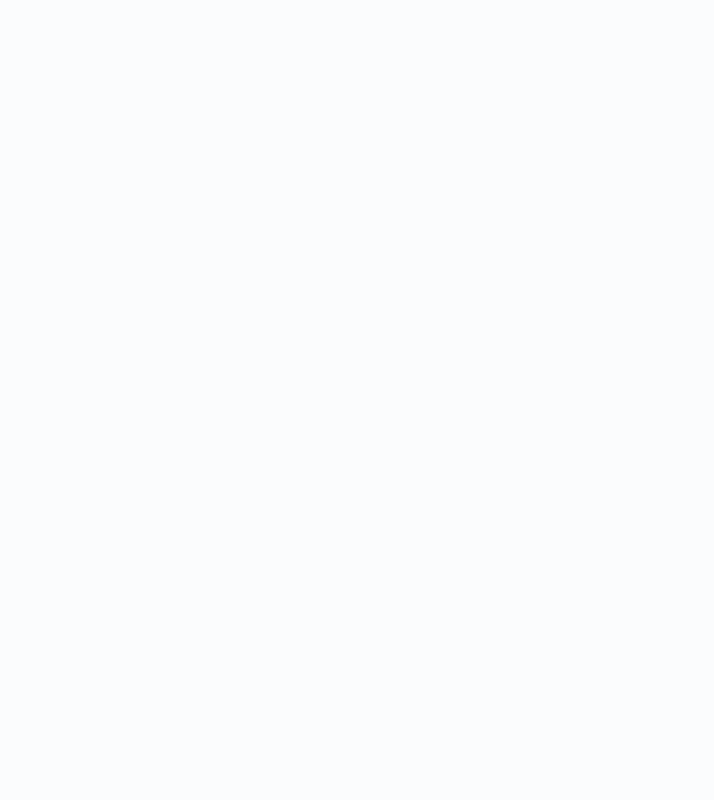
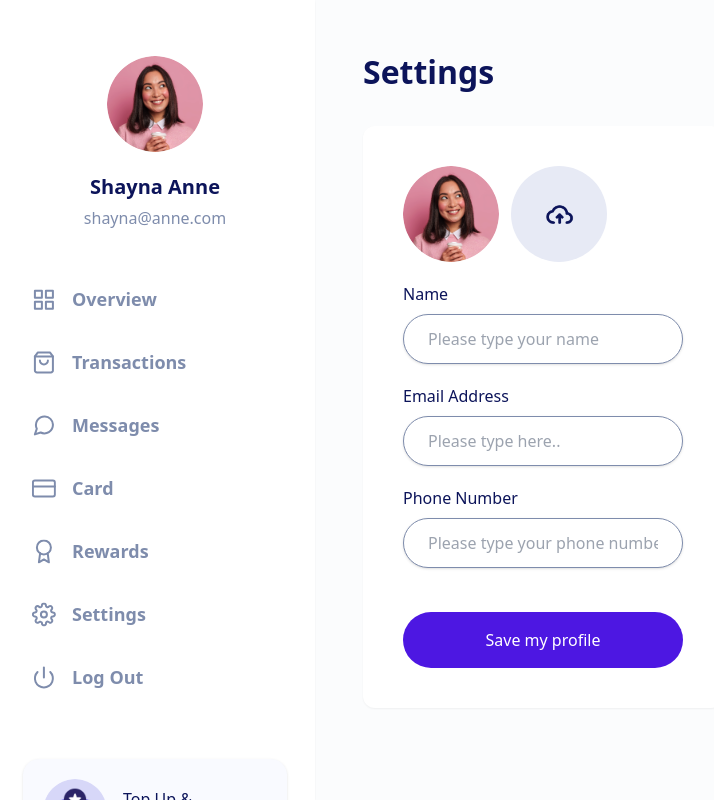
Before and after one commit to yayakyogi/storegg, a React (Create React App) app: page /settings in a window 1280 px wide. Before the commit this address had no page. Shown: the whole page, without its empty margins (5-719 px from the left). Built offline with nearby package versions, Linux system fonts and the light colour scheme.

Commit message:
fix settings page

```diff
--- a/src/app/index.tsx
+++ b/src/app/index.tsx
@@ -1,6 +1,12 @@
 import { BrowserRouter as Router, Route, Routes } from "react-router-dom";
 import "./index.css";
-import { ElementPage, Overview, Transactions, Details } from "../pages";
+import {
+  ElementPage,
+  Overview,
+  Transactions,
+  Details,
+  Settings,
+} from "../pages";
 
 function App() {
   return (
@@ -11,6 +17,7 @@ function App() {
           <Route path="/member" element={<Overview />} />
           <Route path="/transactions" element={<Transactions />} />
           <Route path="/details/:id" element={<Details />} />
+          <Route path="/settings" element={<Settings />} />
         </Routes>
       </Router>
     </>
--- a/src/assets/icon/index.tsx
+++ b/src/assets/icon/index.tsx
@@ -2,5 +2,7 @@ import Icon from "./icon.png";
 import Icon1 from "./icon-1.png";
 import Icon2 from "./icon-2.png";
 import Logo from "./logo.png";
+import IcTrash from "./ic-trash.png";
+import IcUpload from "./ic-upload.png";
 
-export { Icon, Icon1, Icon2, Logo };
+export { Icon, Icon1, Icon2, Logo, IcTrash, IcUpload };
--- a/src/components/atom/inputText/index.tsx
+++ b/src/components/atom/inputText/index.tsx
@@ -11,7 +11,7 @@ const InputText = ({
   className,
 }: TextinputProps) => {
   const classNames = [
-    "px-6 py-2 bg-white shadow rounded-full w-full placeholder:text-base border focus:outline-none border focus:border-2 mb-1",
+    "px-6 py-3 bg-white shadow rounded-full w-full placeholder:text-base border focus:outline-none mb-3",
     className,
   ];
 
--- a/src/components/organism/tableTransactions/index.tsx
+++ b/src/components/organism/tableTransactions/index.tsx
@@ -112,7 +112,7 @@ const TableTransactions = ({ type }: TableTransactionsProps) => {
                       type="link"
                       href="/details/GG001"
                       onClickAction={() => console.log("action")}
-                      className="py-2 px-8 bg-gray2 text-sm"
+                      className="py-2 px-8 bg-gray2 text-sm rounded-full"
                     >
                       Destails
                     </Button>
--- a/src/pages/member/index.tsx
+++ b/src/pages/member/index.tsx
@@ -1,5 +1,6 @@
 import Overview from "./overview";
 import Transactions from "./transactions";
 import Details from "./details";
+import Settings from "./settings";
 
-export { Overview, Transactions, Details };
+export { Overview, Transactions, Details, Settings };
--- /dev/null
+++ b/src/pages/member/settings/index.tsx
@@ -0,0 +1,150 @@
+import { ChangeEvent, useState } from "react";
+import {
+  Button,
+  Image,
+  InputText,
+  MemberTemplate,
+  Text,
+} from "../../../components";
+import { IcTrash, IcUpload } from "../../../assets/icon";
+import Avatar from "../../../assets/img/avatar-1.png";
+
+const Settings = () => {
+  const [emailError, setEmailError] = useState<string | undefined>("");
+  const [showButtonTrash, setShowButtonTrash] = useState<Boolean>(false);
+  const [data, setData] = useState({
+    name: "",
+    email: "",
+    phone: "",
+  });
+  const saveData = (e: ChangeEvent<HTMLFormElement>) => {
+    e.preventDefault();
+    if (data.name.length > 5 && data.phone.length > 9 && emailError === "") {
+      setData({ name: "", email: "", phone: "" });
+    }
+  };
+
+  const formOnChange = (e: ChangeEvent<HTMLInputElement>) => {
+    const target = {
+      name: e.target.name,
+      value: e.target.value,
+    };
+
+    let pattern: RegExp | any = "";
+
+    // set RegExp pattern
+    target.name === "email" && (pattern = /^[^\s@]+@[^\s@]+\.[^\s@]+$/);
+    target.name === "phone" && (pattern = /^[0-9\b]+$/);
+
+    // ceek RegExp email
+    target.name === "email" && !pattern.test(e.target.value)
+      ? setEmailError("Email tidak valid")
+      : setEmailError("");
+
+    // cek RegExp phone
+    target.name === "phone"
+      ? pattern.test(e.target.value) &&
+        setData({
+          ...data,
+          [e.target.name]: e.target.value,
+        })
+      : setData({
+          ...data,
+          [e.target.name]: e.target.value,
+        });
+  };
+  return (
+    <>
+      <MemberTemplate>
+        <Text
+          type="fs-32"
+          weight="bold"
+          text="Settings"
+          color="black"
+          style={{ marginBottom: 30 }}
+        />
+        <div className="w-full lg:w-3/4 xl:w-5/12 bg-white p-10 rounded-xl shadow-sm">
+          <div className="flex items-center mb-5">
+            <div
+              className="relative"
+              onMouseEnter={() => setShowButtonTrash(true)}
+              onMouseLeave={() => setShowButtonTrash(false)}
+            >
+              <Image type="imageProfile" url={Avatar} alt="ic-profile" />
+              <Button
+                onClickAction={() => console.log("Hapus gambar")}
+                className={`${
+                  showButtonTrash ? "opacity-100" : " opacity-0"
+                } transition ease-in-out duration-300 absolute -left-3 top-0 w-24 h-24 p-8 rounded-full bg-black bg-opacity-70 ml-3`}
+              >
+                <Image url={IcTrash} alt="ic-trash" />
+              </Button>
+            </div>
+            <input type="file" id="inputFile" className="hidden" name="img" />
+            <label htmlFor="inputFile">
+              <div className="w-24 h-24 p-8 rounded-full bg-gray2 ml-3 hover:cursor-pointer">
+                <Image url={IcUpload} alt="ic-update" />
+              </div>
+            </label>
+          </div>
+          <form onSubmit={saveData}>
+            <InputText
+              type="text"
+              label="Name"
+              name="name"
+              value={data.name}
+              placeholder="Please type your name"
+              onChange={formOnChange}
+              className={`${
+                data.name.length > 4 ? " border-green" : " border-grey"
+              }`}
+            />
+            <InputText
+              type="text"
+              name="email"
+              label="Email Address"
+              value={data.email}
+              placeholder="Please type here.."
+              onChange={formOnChange}
+              className={`${
+                emailError !== "" && data.email.length > 1
+                  ? "border-red"
+                  : data.email.length > 2
+                  ? "border-green"
+                  : "border border-grey"
+              }`}
+            />
+            <InputText
+              type="text"
+              label="Phone Number"
+              name="phone"
+              style={{ appearance: "none" }}
+              value={data.phone}
+              placeholder="Please type your phone number"
+              onChange={formOnChange}
+              className={`${
+                data.phone.length >= 9
+                  ? "border-green"
+                  : data.phone.length > 1 && data.phone.length < 9
+                  ? "border-red"
+                  : "border border-grey"
+              }`}
+            />
+            {emailError !== "" && data.email.length > 1 && (
+              <p className="text-red font-medium text-sm">{emailError}</p>
+            )}
+            <Button
+              type="submit"
+              isBlock
+              className="px-5 py-4 bg-purple text-white mt-8"
+            >
+              Save my profile
+            </Button>
+          </form>
+        </div>
+      </MemberTemplate>
+    </>
+  );
+};
+
+export default Settings;
```
Also changed, not shown: src/assets/icon/ic-trash.png (added), src/assets/icon/ic-upload.png (added).
